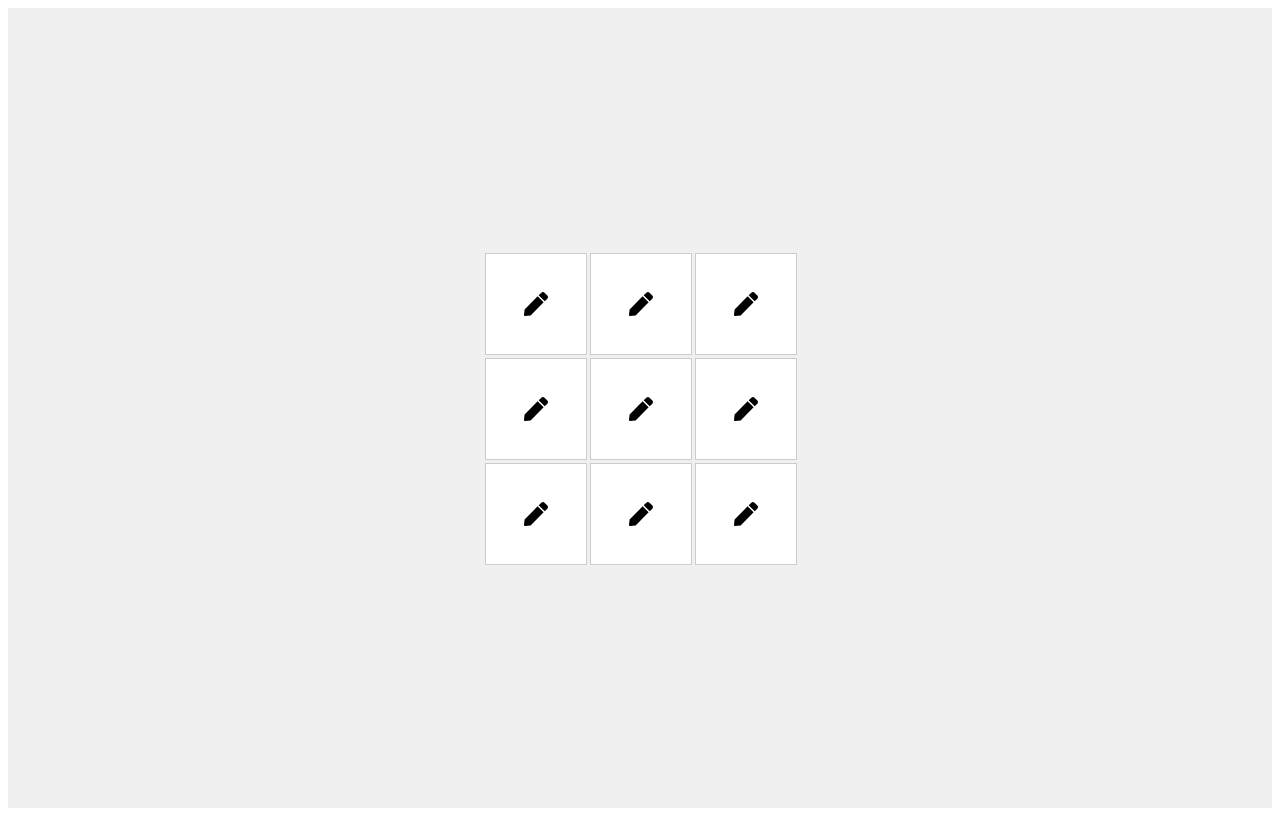
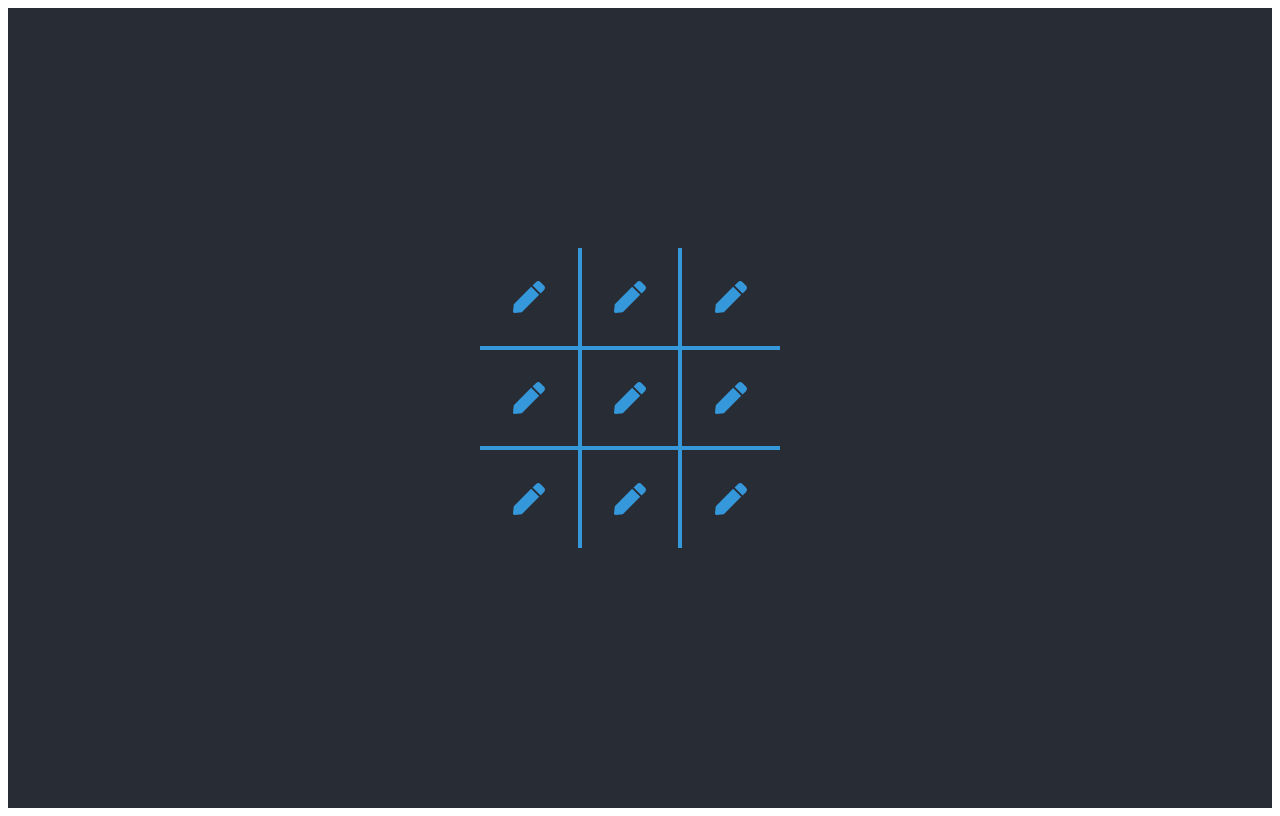
Before and after one commit to Harshitshukla0208/Tic-Tac-Toe-react, a React (Vite) app: page / in a window 1280 px wide. Built offline with nearby package versions, Linux system fonts and the light colour scheme.

Commit message:
updated grid and cards

```diff
--- a/src/App.jsx
+++ b/src/App.jsx
@@ -3,7 +3,7 @@ import Grid from './components/grid/Grid';
 function App() {
   return (
     <>
-      <Grid numberOfCards={9}/>
+      <Grid />
     </>
   )
 }
--- a/src/components/card/Card.css
+++ b/src/components/card/Card.css
@@ -1,18 +1,135 @@
 .card {
-    width: 100px; /* Adjust the width and height as needed */
-    height: 100px;
-    border: 1px solid #ccc;
+    display: grid;
+    grid-template-columns: repeat(3, 100px);
+    grid-template-rows: repeat(3, 100px);
+    gap: 0px; /* Adjust the gap between cards as needed */
+}
+
+/* .card1:hover,
+.card2:hover,
+.card3:hover,
+.card4:hover,
+.card5:hover,
+.card6:hover,
+.card7:hover,
+.card8:hover,
+.card9:hover {
+    background-color: #3498db;
+    color: #ecf0f1;
+    transform: scale(1.05);
+} */
+
+.card1{
+    border-bottom: 2px solid #3498db;
+    border-right: 2px solid #3498db;
     display: flex;
     align-items: center;
     justify-content: center;
-    font-size: 2em; /* Adjust the font size as needed */
-    background-color: #fff; /* Set your desired background color for the cells */
-    cursor: pointer; /* Add cursor pointer for better interaction */
-    transition: background-color 0.3s ease; /* Add a smooth transition on hover */
+    font-size: 2em;
+    background-color: #282c34;
+    color: #3498db;
+    cursor: pointer;
+    transition: background-color 0.3s ease, color 0.3s ease, transform 0.1s ease;
 }
-
-.card:hover {
-    background-color: #e0e0e0; /* Set a different background color on hover if desired */
+.card2{
+    border-bottom: 2px solid #3498db;
+    border-right: 2px solid #3498db;
+    border-left: 2px solid #3498db;
+    display: flex;
+    align-items: center;
+    justify-content: center;
+    font-size: 2em;
+    background-color: #282c34;
+    color: #3498db;
+    cursor: pointer;
+    transition: background-color 0.3s ease, color 0.3s ease, transform 0.1s ease;
 }
-
-/* Add additional styles for the 'Icon' component if needed */
+.card3{
+    border-bottom: 2px solid #3498db;
+    border-left: 2px solid #3498db;
+    display: flex;
+    align-items: center;
+    justify-content: center;
+    font-size: 2em;
+    background-color: #282c34;
+    color: #3498db;
+    cursor: pointer;
+    transition: background-color 0.3s ease, color 0.3s ease, transform 0.1s ease;
+}
+.card4{
+    border-bottom: 2px solid #3498db;
+    border-right: 2px solid #3498db;
+    border-top: 2px solid #3498db;
+    display: flex;
+    align-items: center;
+    justify-content: center;
+    font-size: 2em;
+    background-color: #282c34;
+    color: #3498db;
+    cursor: pointer;
+    transition: background-color 0.3s ease, color 0.3s ease, transform 0.1s ease;
+}
+.card5{
+    border-bottom: 2px solid #3498db;
+    border-right: 2px solid #3498db;
+    border-left: 2px solid #3498db;
+    border-top: 2px solid #3498db;
+    display: flex;
+    align-items: center;
+    justify-content: center;
+    font-size: 2em;
+    background-color: #282c34;
+    color: #3498db;
+    cursor: pointer;
+    transition: background-color 0.3s ease, color 0.3s ease, transform 0.1s ease;
+}
+.card6{
+    border-bottom: 2px solid #3498db;
+    border-left: 2px solid #3498db;
+    border-top: 2px solid #3498db;
+    display: flex;
+    align-items: center;
+    justify-content: center;
+    font-size: 2em;
+    background-color: #282c34;
+    color: #3498db;
+    cursor: pointer;
+    transition: background-color 0.3s ease, color 0.3s ease, transform 0.1s ease;
+}
+.card7{
+    border-right: 2px solid #3498db;
+    border-top: 2px solid #3498db;
+    display: flex;
+    align-items: center;
+    justify-content: center;
+    font-size: 2em;
+    background-color: #282c34;
+    color: #3498db;
+    cursor: pointer;
+    transition: background-color 0.3s ease, color 0.3s ease, transform 0.1s ease;
+}
+.card8{
+    border-right: 2px solid #3498db;
+    border-left: 2px solid #3498db;
+    border-top: 2px solid #3498db;
+    display: flex;
+    align-items: center;
+    justify-content: center;
+    font-size: 2em;
+    background-color: #282c34;
+    color: #3498db;
+    cursor: pointer;
+    transition: background-color 0.3s ease, color 0.3s ease, transform 0.1s ease;
+}
+.card9{
+    border-left: 2px solid #3498db;
+    border-top: 2px solid #3498db;
+    display: flex;
+    align-items: center;
+    justify-content: center;
+    font-size: 2em;
+    background-color: #282c34;
+    color: #3498db;
+    cursor: pointer;
+    transition: background-color 0.3s ease, color 0.3s ease, transform 0.1s ease;
+}
--- a/src/components/card/Card.jsx
+++ b/src/components/card/Card.jsx
@@ -3,8 +3,34 @@ import './Card.css'
 
 function Card({iconName}) {
     return(
-        <div className='card'>
-            <Icon name={iconName}/>
+        <div className="card">
+            <div className='card1'>
+                <Icon name={iconName}/>
+            </div>
+            <div className='card2'>
+                <Icon name={iconName}/>
+            </div>
+            <div className='card3'>
+                <Icon name={iconName}/>
+            </div>
+            <div className='card4'>
+                <Icon name={iconName}/>
+            </div>
+            <div className='card5'>
+                <Icon name={iconName}/>
+            </div>
+            <div className='card6'>
+                <Icon name={iconName}/>
+            </div>
+            <div className='card7'>
+                <Icon name={iconName}/>
+            </div>
+            <div className='card8'>
+                <Icon name={iconName}/>
+            </div>
+            <div className='card9'>
+                <Icon name={iconName}/>
+            </div>
         </div>
     )
 }
--- a/src/components/grid/grid.css
+++ b/src/components/grid/grid.css
@@ -3,26 +3,12 @@
     justify-content: center;
     align-items: center;
     height: 100vh;
-    background-color: #f0f0f0; /* Set your desired background color */
+    background-color: #282c34; /* Background color for the body */
 }
 
 .grid {
     display: grid;
-    grid-template-columns: repeat(3, 100px); /* Adjust the size of each cell as needed */
+    grid-template-columns: repeat(3, 100px);
     grid-template-rows: repeat(3, 100px);
-    gap: 5px; /* Adjust the gap between cells as needed */
+    gap: 10px; /* Adjust the gap between cells as needed */
 }
-
-.card {
-    border: 1px solid #ccc;
-    display: flex;
-    align-items: center;
-    justify-content: center;
-    font-size: 1.5em;
-    background-color: #fff; /* Set your desired background color for the cells */
-    cursor: pointer; /* Add cursor pointer for better interaction */
-}
-
-.card:hover {
-    background-color: #e0e0e0; /* Set a different background color on hover if desired */
-}
```
